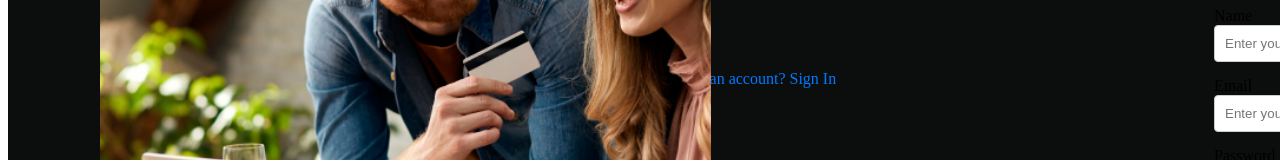
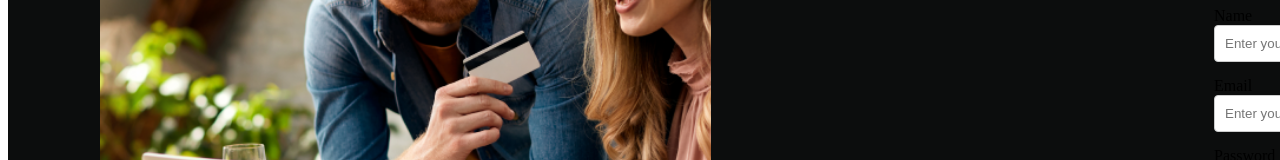
Before and after one commit to Reuelle/expense-tracker, a React (Create React App) app: page /expense-tracker/register in a window 1280 px wide. Shown: the part 403-563 px from the top of the page. Built offline with nearby package versions, Linux system fonts and the light colour scheme.

Commit message:
Update AuthForm.jsx

```diff
--- a/src/components/AuthForm/AuthForm.jsx
+++ b/src/components/AuthForm/AuthForm.jsx
@@ -44,14 +44,14 @@ const AuthForm = ({
             <button type="submit" className={styles.submitButton}>
               {submitButtonText}
             </button>
-          </Form>
-        )}
-      </Formik>
-      <div className={styles.navigation}>
+              <div className={styles.navigation}>
         <a href={navigation.href} className={styles.navLink}>
           {navigation.text}
         </a>
       </div>
+          </Form>
+        )}
+      </Formik>
     </div>
   );
 };
```
